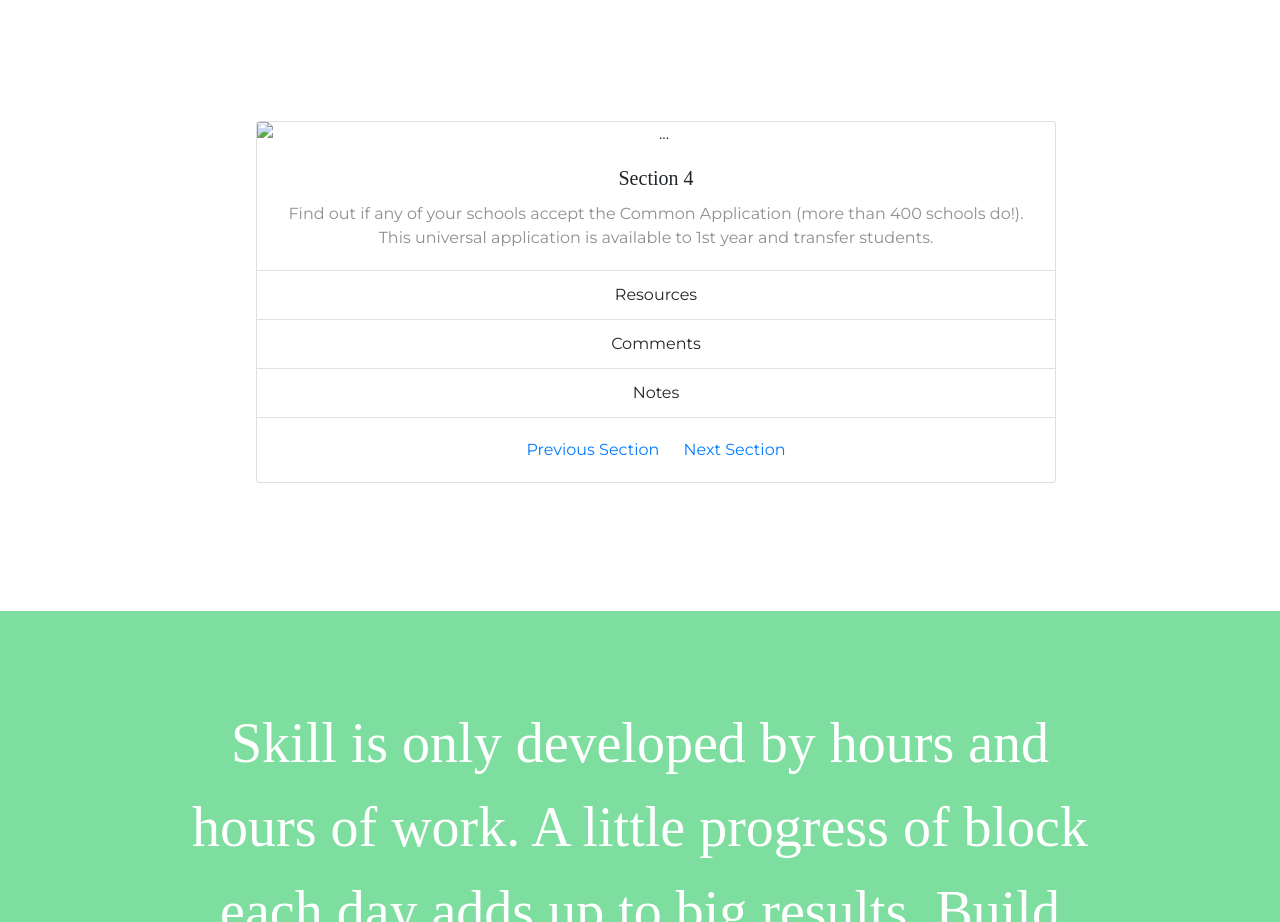
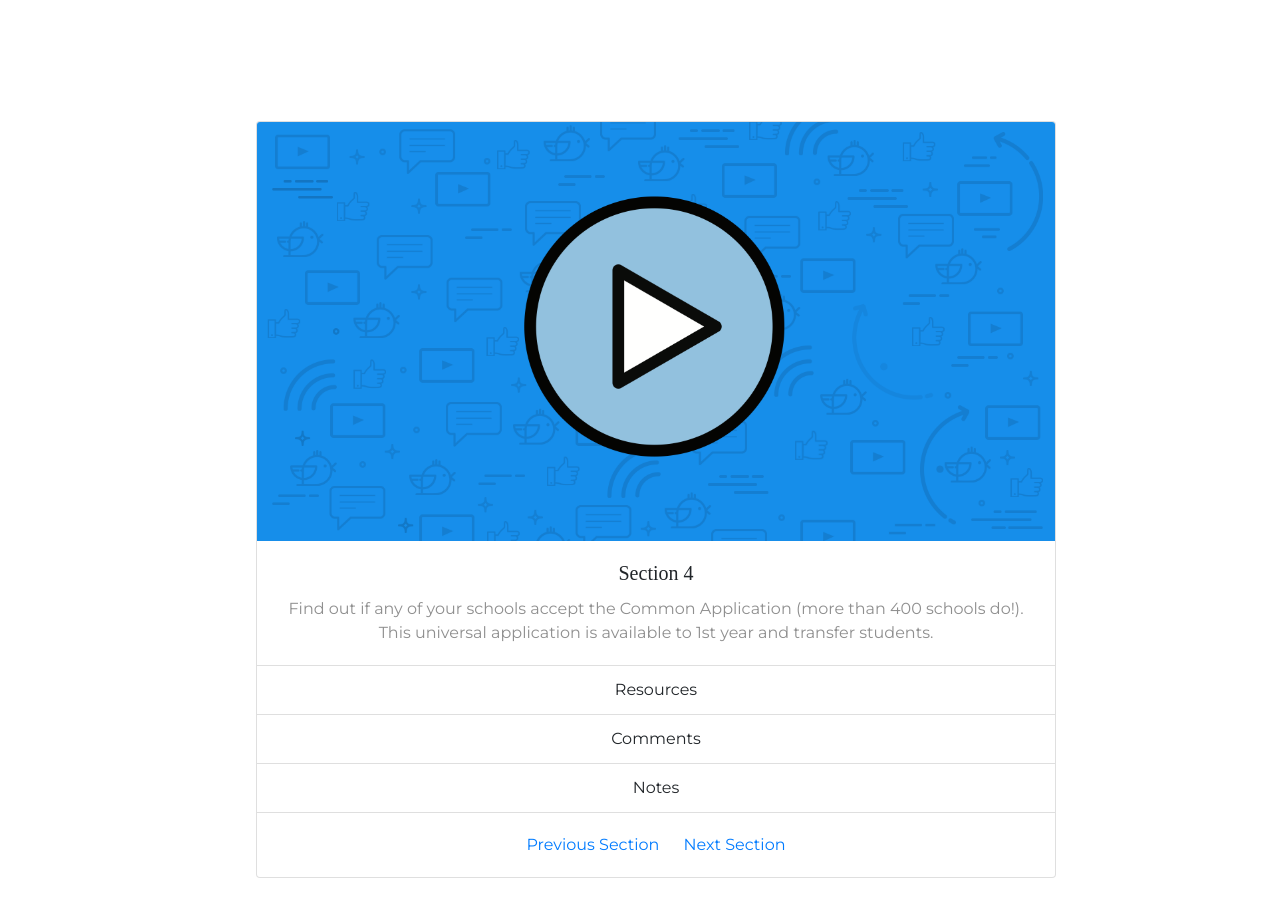
Before and after one commit to PrincessMariam0/CollegeBrick, a plain HTML site: page meore.html in a window 1280 px wide. Shown: the part 1360-2282 px from the top of the page. Drawn offline with nearby package versions, Linux system fonts and the light colour scheme.

Commit message:
Update meore.html

```diff
--- a/meore.html
+++ b/meore.html
@@ -132,7 +132,7 @@ Section 16
   </section>
   <section>
     <div class="card section4" style="width: 50rem;">
-      <img src="images/video.png" class="card-img-top" alt="...">
+      <img src="video.png" class="card-img-top" alt="...">
       <div class="card-body">
         <h5 class="card-title">Section 4</h5>
         <p class="card-text">Find out if any of your schools accept the Common Application (more than 400 schools do!). This universal application is available to 1st year and transfer students.</p>
```
